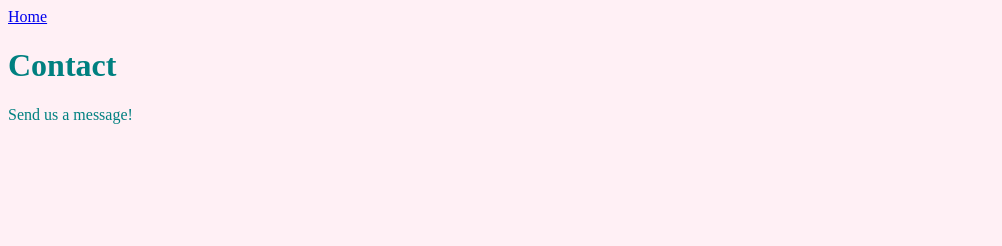
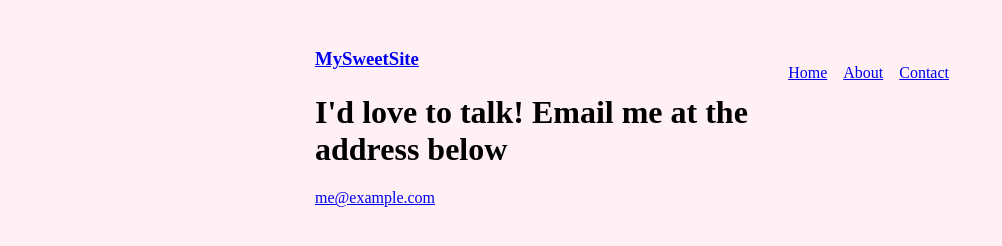
Before and after one commit to jenshaw86/gatsby-tutorial, a Gatsby site: page /contact in a window 1280 px wide. Shown: the whole page, without its empty margins (0-1002 px from the left). Built offline with nearby package versions, Linux system fonts and the light colour scheme; Gatsby itself is replaced by a stand-in of ours.

Commit message:
Complete Creating Nested Layout Components

```diff
--- a/gatsby-config.js
+++ b/gatsby-config.js
@@ -1,9 +1,10 @@
-/**
- * Configure your Gatsby site with this file.
- *
- * See: https://www.gatsbyjs.org/docs/gatsby-config/
- */
-
 module.exports = {
-  /* Your site config here */
+  plugins: [
+    {
+      resolve: `gatsby-plugin-typography`,
+      options: {
+        pathToConfigModule: `src/utils/typography`,
+      },
+    },
+  ],
 }
--- a/package.json
+++ b/package.json
@@ -15,8 +15,12 @@
   },
   "dependencies": {
     "gatsby": "^2.18.4",
+    "gatsby-plugin-typography": "^2.3.18",
     "react": "^16.12.0",
-    "react-dom": "^16.12.0"
+    "react-dom": "^16.12.0",
+    "react-typography": "^0.16.19",
+    "typography": "^0.16.19",
+    "typography-theme-fairy-gates": "^0.16.19"
   },
   "devDependencies": {
     "prettier": "^1.19.1"
--- a/src/components/layout.js
+++ b/src/components/layout.js
@@ -1,3 +1,24 @@
-import React from 'react'
-import './layout.css'
-export default ({children}) => <div>{children}</div>
+import React from "react"
+import {Link} from 'gatsby'
+
+const ListLink = props => (
+  <li style={{ display: `inline-block`, marginRight: `1rem` }}>
+    <Link to={props.to}>{props.children}</Link>
+  </li>
+)
+
+export default ({ children }) => (
+  <div style={{ margin: `3rem auto`, maxWidth: 650, padding: `0 1rem` }}>
+    <header style={{ marginBottom: `1.5rem` }}>
+      <Link to="/" style={{ textShadow: `none`, backgroundImage: `none` }}>
+        <h3 style={{ display: `inline` }}>MySweetSite</h3>
+      </Link>
+      <ul style={{ listStyle: `none`, float: `right` }}>
+        <ListLink to="/">Home</ListLink>
+        <ListLink to="/about/">About</ListLink>
+        <ListLink to="/contact/">Contact</ListLink>
+      </ul>
+    </header>
+    {children}
+  </div>
+)
--- a/src/pages/contact.js
+++ b/src/pages/contact.js
@@ -1,11 +1,11 @@
 import React from "react"
-import { Link } from "gatsby"
-import Header from "../components/header"
+import Layout from '../components/layout'
 
 export default () => (
-  <div style={{ color: `teal` }}>
-    <Link to="/">Home</Link>
-    <Header headerText="Contact" />
-    <p>Send us a message!</p>
-  </div>
+  <Layout>
+    <h1>I'd love to talk! Email me at the address below</h1>
+    <p>
+      <a href="mailto:me@example.com">me@example.com</a>
+    </p>
+  </Layout>
 )
```
Also changed, not shown: src/pages/about.js (+5 -6 lines), src/pages/index.js (+20 -6 lines).
